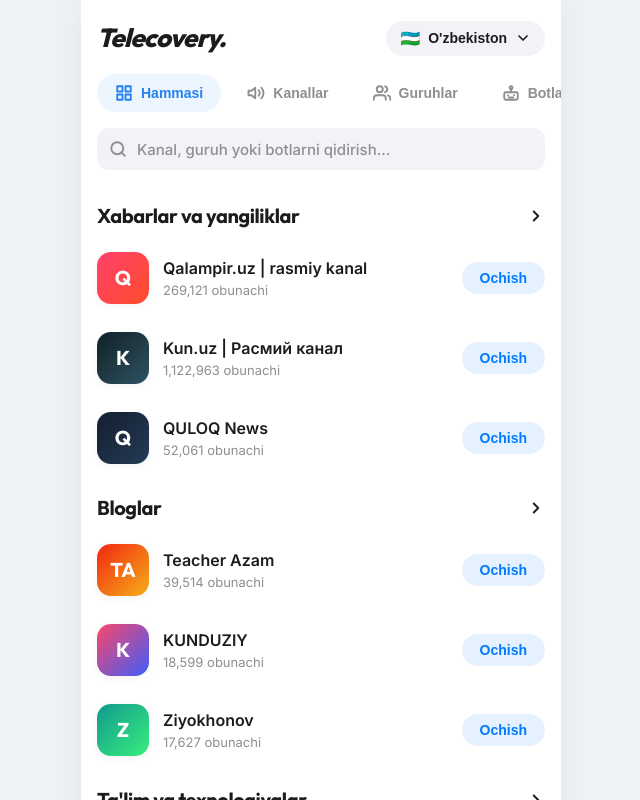
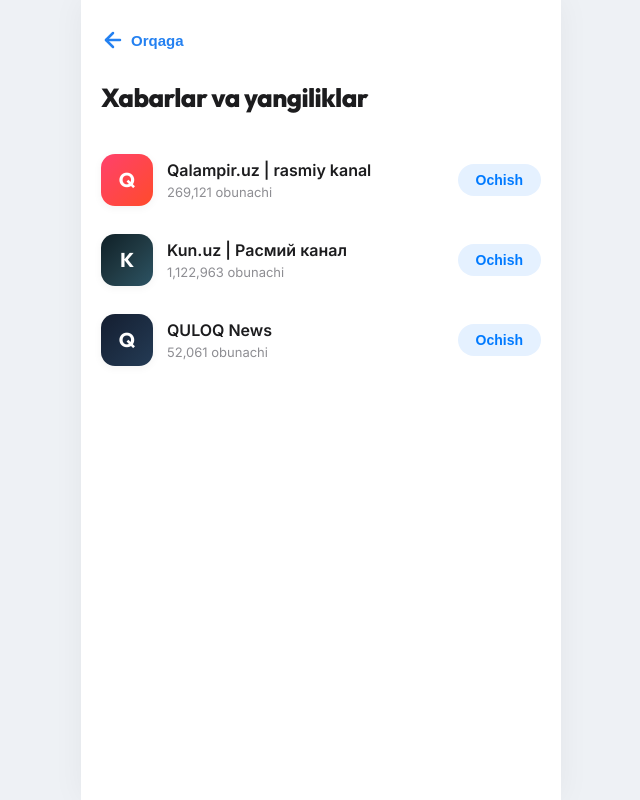
Before and after one commit to tadqiqotchilar/Telecovery, a React (Vite) app: page / in a window 1280 px wide. Both pictures are taken after a click on the element "Xabarlar va yangiliklar". Shown: the top 800 px of the page, without its empty margins (319-959 px from the left). Built offline with nearby package versions, Linux system fonts and the light colour scheme.

Commit message:
Kategoriya ustiga bosganda ochiladigan alohida sahifa dizayni qoshildi

```diff
--- a/src/App.jsx
+++ b/src/App.jsx
@@ -4,6 +4,7 @@
 import ChannelList from './components/ChannelList';
 import CountrySelector from './components/CountrySelector';
 import ChannelDetail from './components/ChannelDetail';
+import CategoryView from './components/CategoryView';
 import { dataManager } from './data/dataManager';
 
 // Admin Component Imports
@@ -26,6 +27,7 @@
   const [isCountrySelectorOpen, setIsCountrySelectorOpen] = useState(false);
   const [searchQuery, setSearchQuery] = useState('');
   const [selectedItem, setSelectedItem] = useState(null);
+  const [selectedCategory, setSelectedCategory] = useState(null);
 
   // Routing & Admin States
   const [route, setRoute] = useState(window.location.hash);
@@ -70,11 +72,22 @@
         return () => {
           tg.BackButton.offClick(handleBack);
         };
+      } else if (selectedCategory) {
+        tg.BackButton.show();
+        const handleBack = () => {
+          setSelectedCategory(null);
+        };
+        tg.BackButton.onClick(handleBack);
+
+        // Cleanup event listener
+        return () => {
+          tg.BackButton.offClick(handleBack);
+        };
       } else {
         tg.BackButton.hide();
       }
     }
-  }, [selectedItem]);
+  }, [selectedItem, selectedCategory]);
 
   // Handle open action (t.me links)
   const handleOpenItem = (item) => {
@@ -157,6 +170,17 @@
               onOpenClick={handleOpenItem}
             />
           </main>
+        ) : selectedCategory ? (
+          /* Category Page View */
+          <main className="app-content-category animate-fade-in">
+            <CategoryView
+              categoryName={selectedCategory}
+              items={dataManager.getItems().filter(item => item.category === selectedCategory && item.country === activeCountry.id)}
+              onBack={() => setSelectedCategory(null)}
+              onItemClick={(item) => setSelectedItem(item)}
+              onOpenClick={handleOpenItem}
+            />
+          </main>
         ) : (
           /* Homepage List View */
           <>
@@ -213,6 +237,7 @@
                 items={filteredItems}
                 onItemClick={(item) => setSelectedItem(item)}
                 onOpenClick={handleOpenItem}
+                onCategoryClick={(cat) => setSelectedCategory(cat)}
               />
             </main>
 
--- /dev/null
+++ b/src/components/CategoryView.jsx
@@ -0,0 +1,72 @@
+import React, { useEffect } from 'react';
+
+const CategoryView = ({ categoryName, items, onBack, onItemClick, onOpenClick }) => {
+  // Check if Telegram WebApp BackButton is available
+  const isTelegram = !!(window.Telegram && window.Telegram.WebApp && window.Telegram.WebApp.initData);
+
+  // Scroll to top when active category changes
+  useEffect(() => {
+    const container = document.querySelector('.app-content-category');
+    if (container) {
+      container.scrollTop = 0;
+    }
+    window.scrollTo({ top: 0, behavior: 'smooth' });
+  }, [categoryName]);
+
+  return (
+    <div className="category-view-container">
+      {/* Fallback back button for standard browsers (hidden in Telegram) */}
+      {!isTelegram && (
+        <button className="detail-nav-back-btn" onClick={onBack}>
+          <svg viewBox="0 0 24 24" width="24" height="24" fill="none" stroke="currentColor" strokeWidth="2.5" strokeLinecap="round" strokeLinejoin="round">
+            <line x1="19" y1="12" x2="5" y2="12"></line>
+            <polyline points="12 19 5 12 12 5"></polyline>
+          </svg>
+          <span>Orqaga</span>
+        </button>
+      )}
+
+      {/* Category Header Title */}
+      <h1 className="category-view-title">{categoryName}</h1>
+
+      {/* Category List Items */}
+      <div className="category-items" style={{ marginTop: '24px' }}>
+        {items.map((item) => (
+          <div
+            key={item.id}
+            className="list-item"
+            onClick={() => onItemClick(item)}
+          >
+            <div className="item-avatar-container">
+              <div
+                className="item-avatar"
+                style={{ background: item.avatarColor }}
+              >
+                {item.initials}
+              </div>
+            </div>
+
+            <div className="item-details">
+              <span className="item-title">{item.title}</span>
+              <span className="item-subtext">{item.subtext}</span>
+            </div>
+
+            <div className="item-action">
+              <button
+                className="open-action-btn"
+                onClick={(e) => {
+                  e.stopPropagation();
+                  onOpenClick(item);
+                }}
+              >
+                Ochish
+              </button>
+            </div>
+          </div>
+        ))}
+      </div>
+    </div>
+  );
+};
+
+export default CategoryView;
--- a/src/components/ChannelList.jsx
+++ b/src/components/ChannelList.jsx
@@ -1,5 +1,5 @@
 
-const ChannelList = ({ items, onItemClick, onOpenClick }) => {
+const ChannelList = ({ items, onItemClick, onOpenClick, onCategoryClick }) => {
   if (items.length === 0) {
     return (
       <div className="empty-state">
@@ -26,7 +26,7 @@
       {Object.entries(categories).map(([categoryName, categoryItems]) => (
         <div key={categoryName} className="category-group">
           {/* Category Title Header */}
-          <div className="category-header">
+          <div className="category-header" onClick={() => onCategoryClick(categoryName)}>
             <h2 className="category-title">{categoryName}</h2>
             <svg
               className="chevron-right"
--- a/src/index.css
+++ b/src/index.css
@@ -1965,3 +1965,25 @@
   background: #ef4444;
   color: #ffffff;
 }
+
+/* Category View Styles */
+.app-content-category {
+  flex: 1;
+  overflow-y: auto;
+  padding: 24px 20px 32px 20px;
+  background-color: var(--bg-primary);
+}
+
+.category-view-container {
+  display: flex;
+  flex-direction: column;
+}
+
+.category-view-title {
+  font-family: 'Outfit', sans-serif;
+  font-size: 26px;
+  font-weight: 800;
+  color: var(--text-primary);
+  letter-spacing: -0.6px;
+  margin-bottom: 8px;
+}
```
